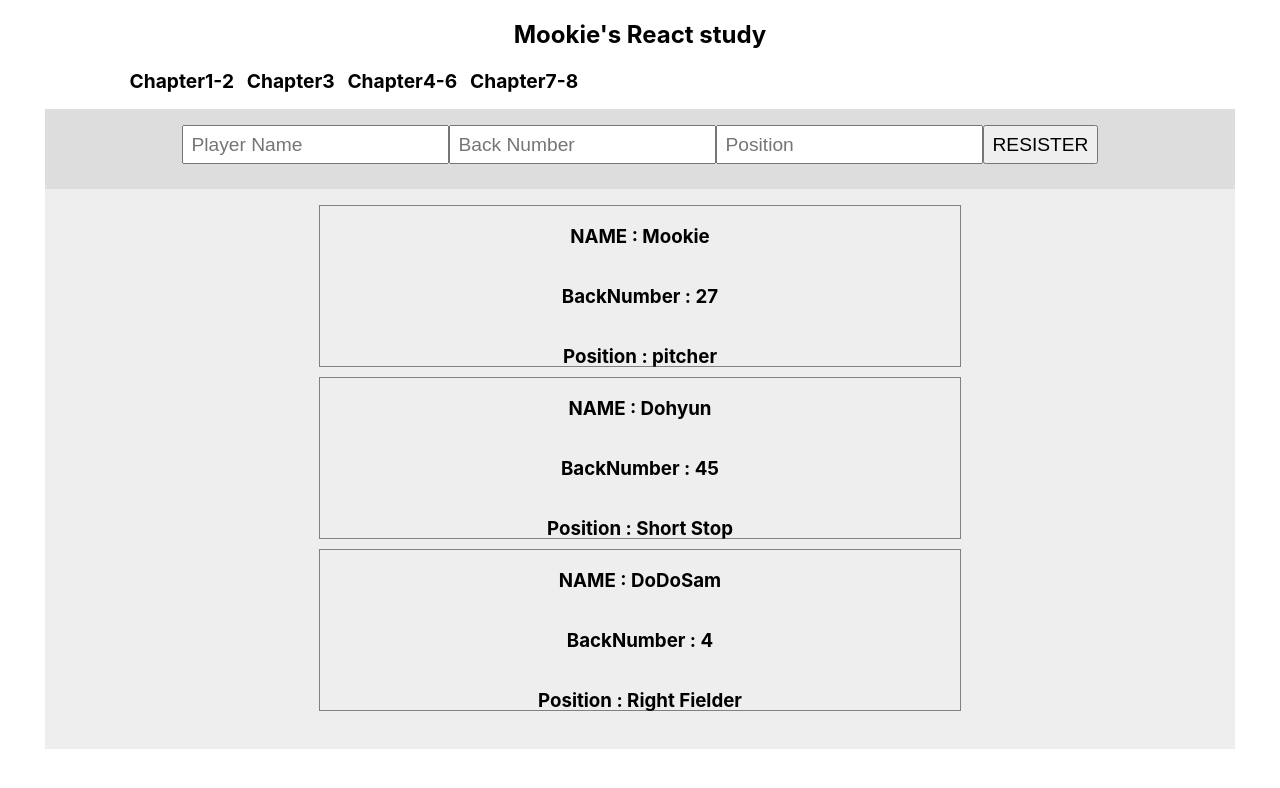
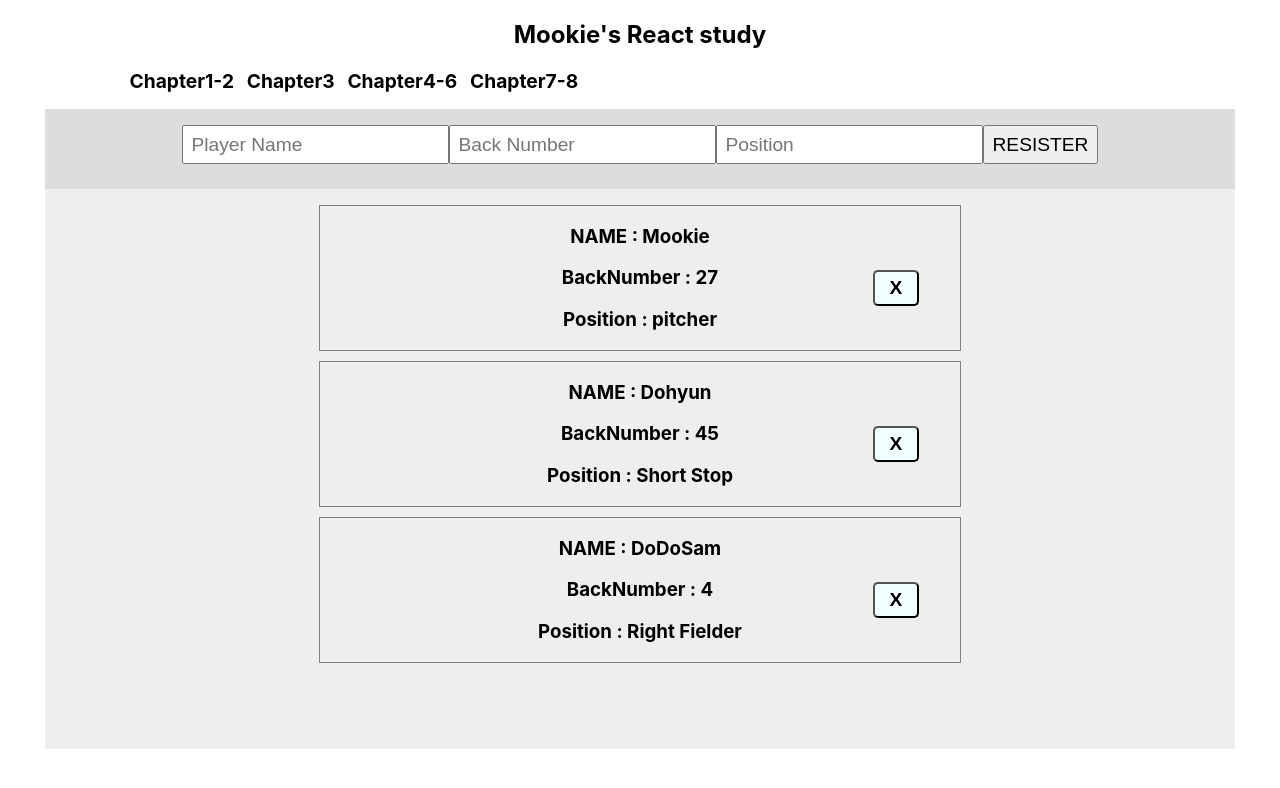
Before and after one commit to tony2550/react-study-app, a React (Create React App) app: page / in a window 1280 px wide. Both pictures are taken after a click on the item "Chapter7-8". Shown: the top 788 px of the page. Built offline with nearby package versions, Linux system fonts and the light colour scheme; the HTML template or start-up script is replaced by a standard one.

Commit message:
add Array Delete

```diff
--- a/src/App.jsx
+++ b/src/App.jsx
@@ -55,6 +55,10 @@ const App = () => {
     nextId.current += 1;
   };
 
+  const onRemove = (id) => {
+    setPlayers(players.filter((player) => player.id !== id));
+  };
+
   return (
     <div>
       <h2 className="app-header">Mookie's React study</h2>
@@ -80,7 +84,7 @@ const App = () => {
         ) : (
           <>
             <CreatePlayer name={name} backnumber={backnumber} position={position} onChange={onChange} onCreate={onCreate} />
-            <PlayerList players={players} />
+            <PlayerList players={players} onRemove={onRemove} />
           </>
         )}
       </div>
--- a/src/components/PlayersPage/PlayerList.jsx
+++ b/src/components/PlayersPage/PlayerList.jsx
@@ -1,23 +1,28 @@
 import React from 'react';
 import classes from './PlayerList.module.css';
 
-const Player = ({ player }) => {
+const Player = ({ player, onRemove }) => {
   return (
     <div>
-      <h3>NAME : {player.name}</h3>
-      <h3>BackNumber : {player.backnumber}</h3>
-      <h3>Position : {player.position}</h3>
+      <div>
+        <h3>NAME : {player.name}</h3>
+        <h3>BackNumber : {player.backnumber}</h3>
+        <h3>Position : {player.position}</h3>
+      </div>
+      <div className={classes.DeleteDiv}>
+        <button onClick={() => onRemove(player.id)}>X</button>
+      </div>
     </div>
   );
 };
 
-const PlayerList = ({ players }) => {
+const PlayerList = ({ players, onRemove }) => {
   return (
     <>
       <div className={classes.Root}>
         <div className={classes.Container}>
           {players.map((player) => (
-            <Player player={player} key={player.id} />
+            <Player player={player} key={player.id} onRemove={onRemove} />
           ))}
         </div>
       </div>
--- a/src/components/PlayersPage/PlayerList.module.css
+++ b/src/components/PlayersPage/PlayerList.module.css
@@ -22,9 +22,28 @@
 
 .Container > div {
   margin: 10px auto;
-  height: 20vh;
+  height: 18vh;
   width: 50vw;
   border: 1px solid gray;
-  display: flex;
-  flex-direction: column;
 }
+
+.DeleteDiv {
+  position: relative;
+  left: 20vw;
+  bottom: 10vh;
+  cursor: pointer;
+}
+
+.DeleteDiv > button {
+  background-color: azure;
+  padding: 5px 15px;
+  border-radius: 5px;
+  font-size: 1.2em;
+  font-weight: 700;
+}
+
+.DeleteDiv > button:hover {
+  color: red;
+  cursor: pointer;
+  border: 2px solid red;
+}
```
Also changed, not shown: 1 other file (tests, documents, lock files or other folders).
